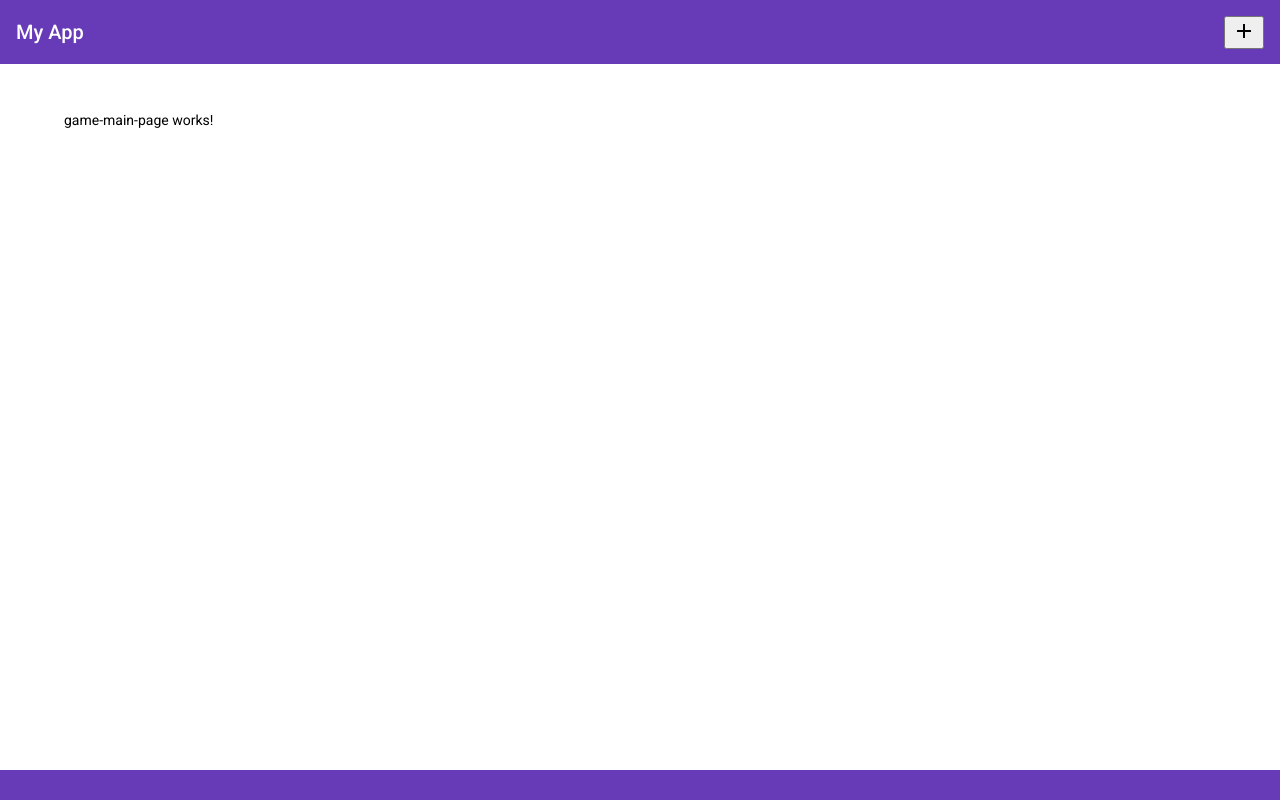
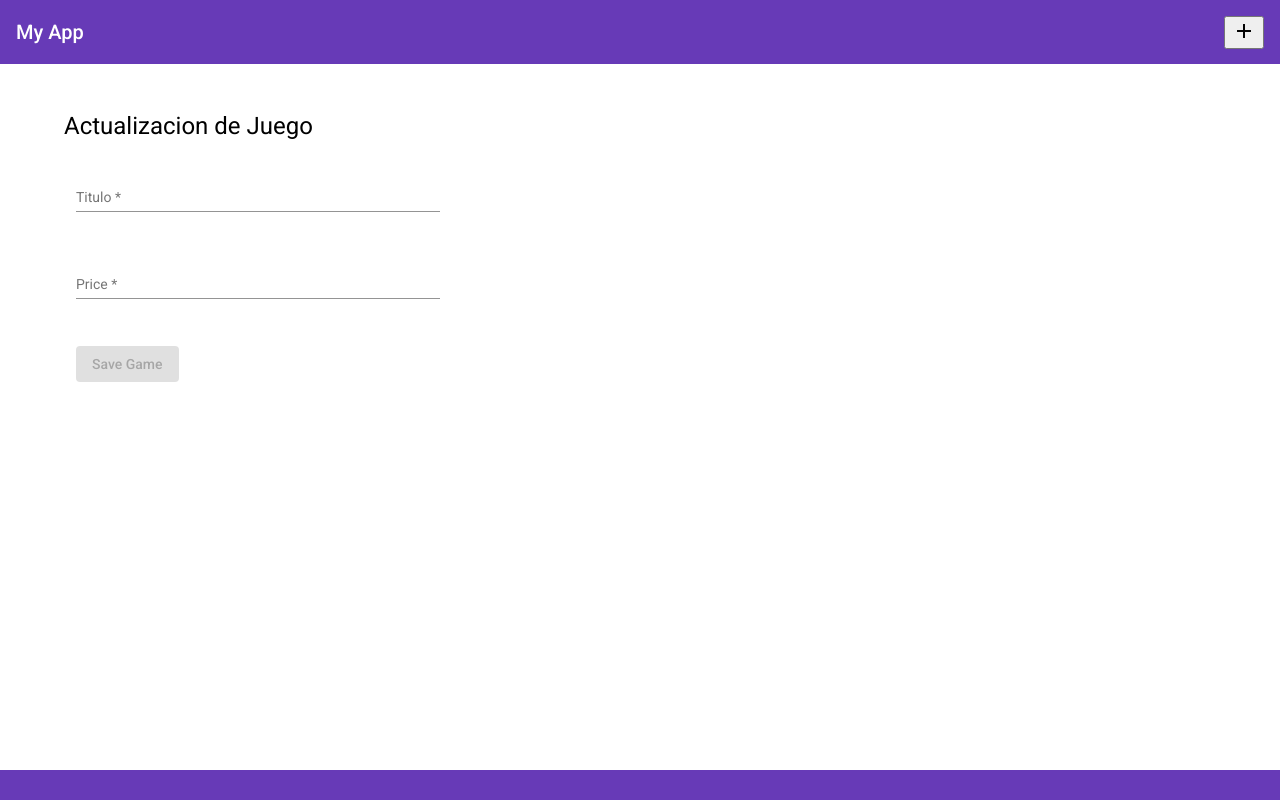
Before and after one commit to ignaciocarvajal/games-app-everis-taller, an Angular app: page /games/update/1 in a window 1280 px wide. Before the commit this address led to /games. Built offline with nearby package versions, Linux system fonts and the light colour scheme.

Commit message:
add form to page update

```diff
--- a/src/app/app-routing.module.ts
+++ b/src/app/app-routing.module.ts
@@ -21,13 +21,13 @@ const routes: Routes = [
     )
   },
   {
-    path: 'detail/:id',
+    path: 'games/detail/:id',
     loadChildren: () => import('./views/pages/games-detail-page/games-detail-page.module').then(
       (m) => m.GamesDetailPageModule
     )
   },
   {
-    path: 'update/:id',
+    path: 'games/update/:id',
     loadChildren: () => import('./views/pages/games-update-page/games-update-page.module').then(
       (m) => m.GamesUpdatePageModule
     )
--- a/src/app/views/pages/games-detail-page/games-detail-page.module.ts
+++ b/src/app/views/pages/games-detail-page/games-detail-page.module.ts
@@ -3,13 +3,15 @@ import { CommonModule } from '@angular/common';
 
 import { GamesDetailPageRoutingModule } from './games-detail-page-routing.module';
 import { GamesDetailPageComponent } from './games-detail-page.component';
+import { FormModule } from '../../ui-components/form/form.module';
 
 
 @NgModule({
   declarations: [GamesDetailPageComponent],
   imports: [
     CommonModule,
-    GamesDetailPageRoutingModule
+    GamesDetailPageRoutingModule,
+    FormModule
   ],
   exports: [GamesDetailPageComponent]
 })
--- a/src/app/views/pages/games-update-page/games-update-page.component.html
+++ b/src/app/views/pages/games-update-page/games-update-page.component.html
@@ -1 +1,2 @@
-<p>games-update-page works!</p>
+<h1>Actualizacion de Juego</h1>
+<game-form [game]="game" [edit]="true" [detail]="false"></game-form>
--- a/src/app/views/pages/games-update-page/games-update-page.component.ts
+++ b/src/app/views/pages/games-update-page/games-update-page.component.ts
@@ -8,6 +8,7 @@ import { ActivatedRoute, Params } from '@angular/router';
 })
 export class GamesUpdatePageComponent implements OnInit {
   id: string;
+  game: any;
   constructor(
     private readonly route: ActivatedRoute
   ) { }
--- a/src/app/views/pages/games-update-page/games-update-page.module.ts
+++ b/src/app/views/pages/games-update-page/games-update-page.module.ts
@@ -3,13 +3,15 @@ import { CommonModule } from '@angular/common';
 
 import { GamesUpdatePageRoutingModule } from './games-update-page-routing.module';
 import { GamesUpdatePageComponent } from './games-update-page.component';
+import { FormModule } from '../../ui-components/form/form.module';
 
 
 @NgModule({
   declarations: [ GamesUpdatePageComponent ],
   imports: [
     CommonModule,
-    GamesUpdatePageRoutingModule
+    GamesUpdatePageRoutingModule,
+    FormModule
   ],
   exports: [ GamesUpdatePageComponent ]
 })
```
